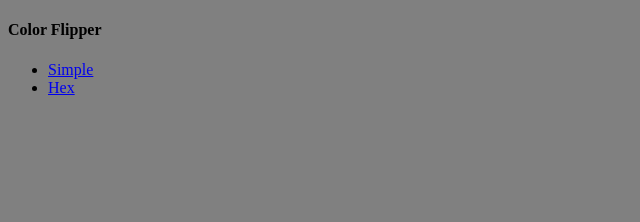
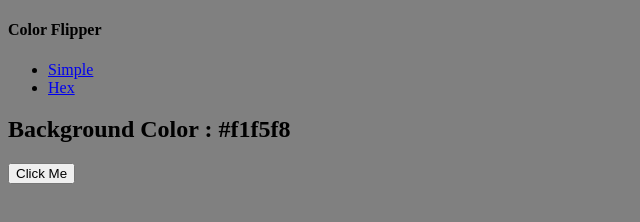
Before and after one commit to MajorOcelot/web-projects, a plain HTML site: page color-flippers/color-flipper-simple.html in a window 1280 px wide. Shown: the whole page, without its empty margins (0-640 px from the left). Drawn offline with Linux system fonts and the light colour scheme.

Commit message:
Added main element with div containing h2, span and button elements

```diff
--- a/color-flippers/color-flipper-simple.html
+++ b/color-flippers/color-flipper-simple.html
@@ -20,5 +20,13 @@
             </ul>
         </div>
     </nav>
+    <main>
+        <div class="container">
+            <h2>Background Color : <span class="color">
+                #f1f5f8
+            </span></h2>
+            <button class="btn btn-hero" id="btn">Click Me</button>
+        </div>
+    </main>
 </body>
 </html>
```
